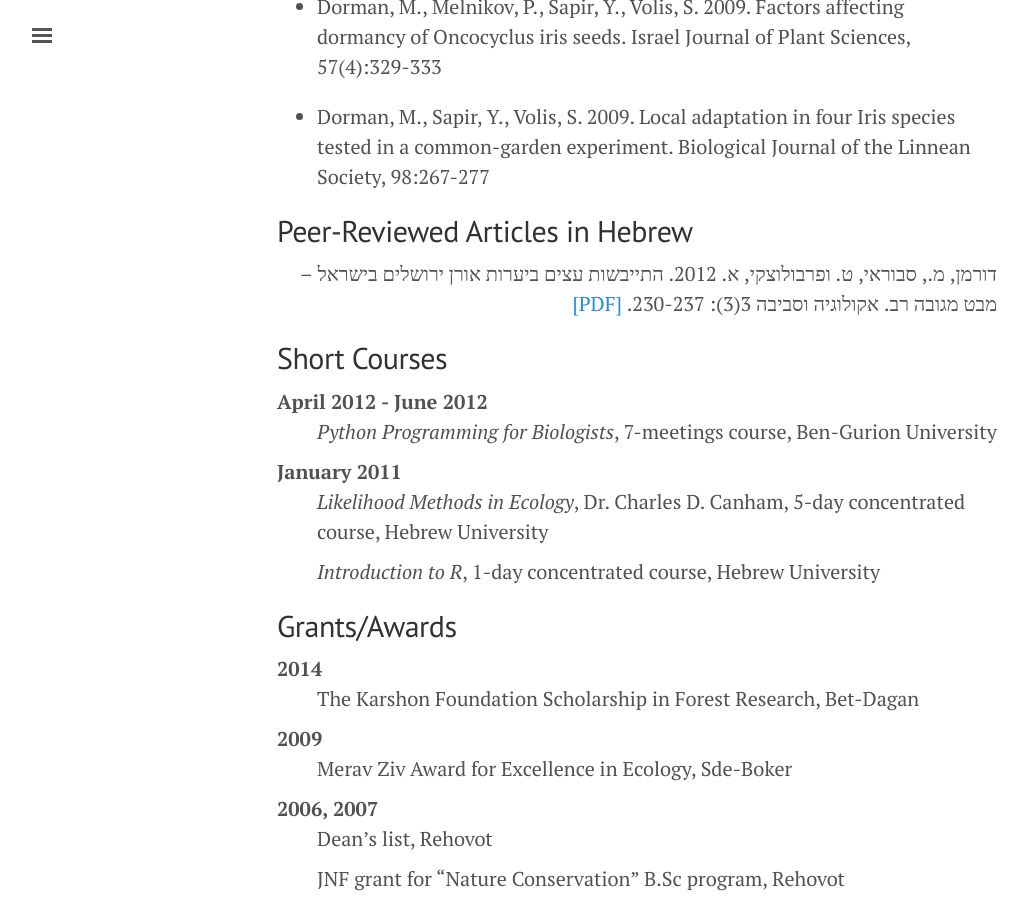
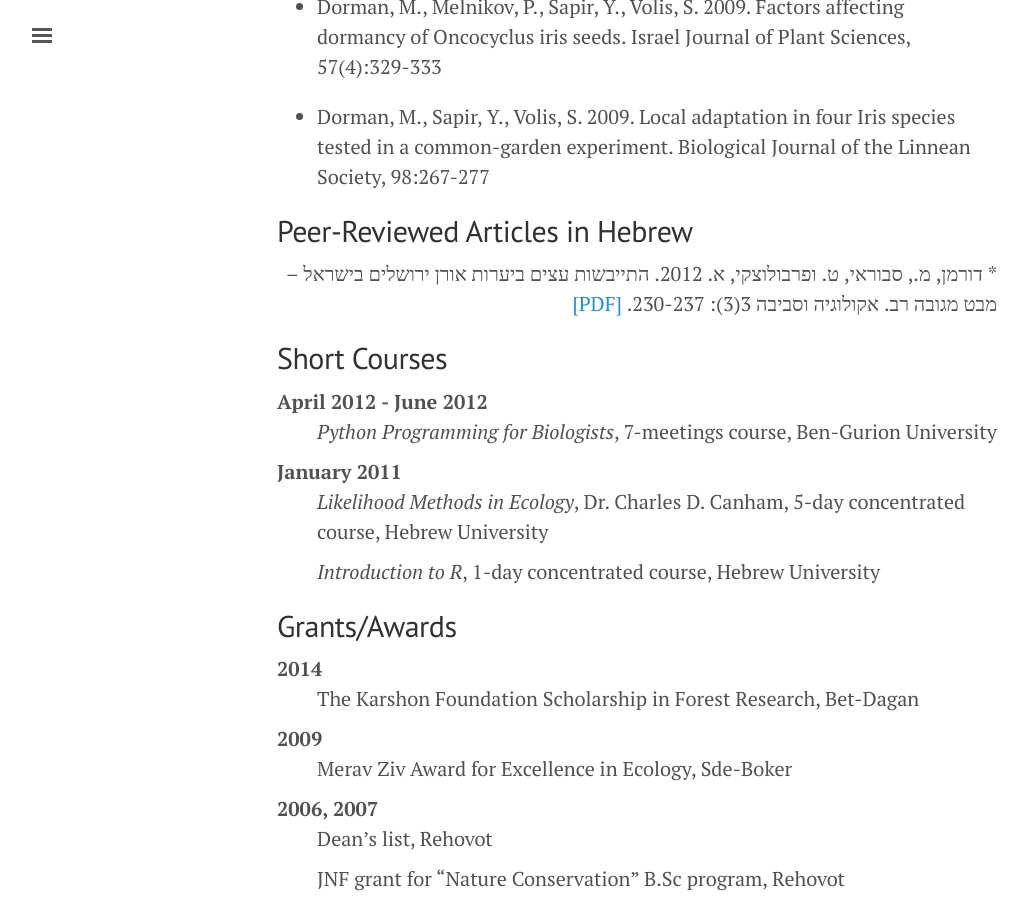
Before and after one commit to michaeldorman/michaeldorman.github.io, a Jekyll site: the page built from cv.md, in a window 1280 px wide and 900 px high, scrolled down 3228 px. Shown: the whole window, without its empty margins (3-1031 px from the left). Built offline with Jekyll 4.4.1, drawn with Linux system fonts in a browser that asks for light colours.

Commit message:
Update cv.md

```diff
--- a/cv.md
+++ b/cv.md
@@ -70,7 +70,7 @@
 :    Practical work in JNF forestry department, Eshtaol
 
 ## Books
-Dorman, M. 2014. Learning R for Geospatial Analysis. Packt Publishing Ltd. <a href = "https://www.packtpub.com/big-data-and-business-intelligence/learning-r-geospatial-analysis">[Website]</a>
+* Dorman, M. 2014. Learning R for Geospatial Analysis. Packt Publishing Ltd. <a href = "https://www.packtpub.com/big-data-and-business-intelligence/learning-r-geospatial-analysis">[Website]</a>
 
 ## Peer-Reviewed Articles
 
@@ -95,7 +95,7 @@
 ## Peer-Reviewed Articles in Hebrew
 
 <p dir="rtl">
-דורמן, מ., סבוראי, ט. ופרבולוצקי, א. 2012. התייבשות עצים ביערות אורן ירושלים בישראל – מבט מגובה רב. אקולוגיה וסביבה 3(3): 230-237.  <a href = "Dorman et al 2012 HEB.pdf">[PDF]</a>
+* דורמן, מ., סבוראי, ט. ופרבולוצקי, א. 2012. התייבשות עצים ביערות אורן ירושלים בישראל – מבט מגובה רב. אקולוגיה וסביבה 3(3): 230-237.  <a href = "Dorman et al 2012 HEB.pdf">[PDF]</a>
 </p>
 
 ## Short Courses
```
